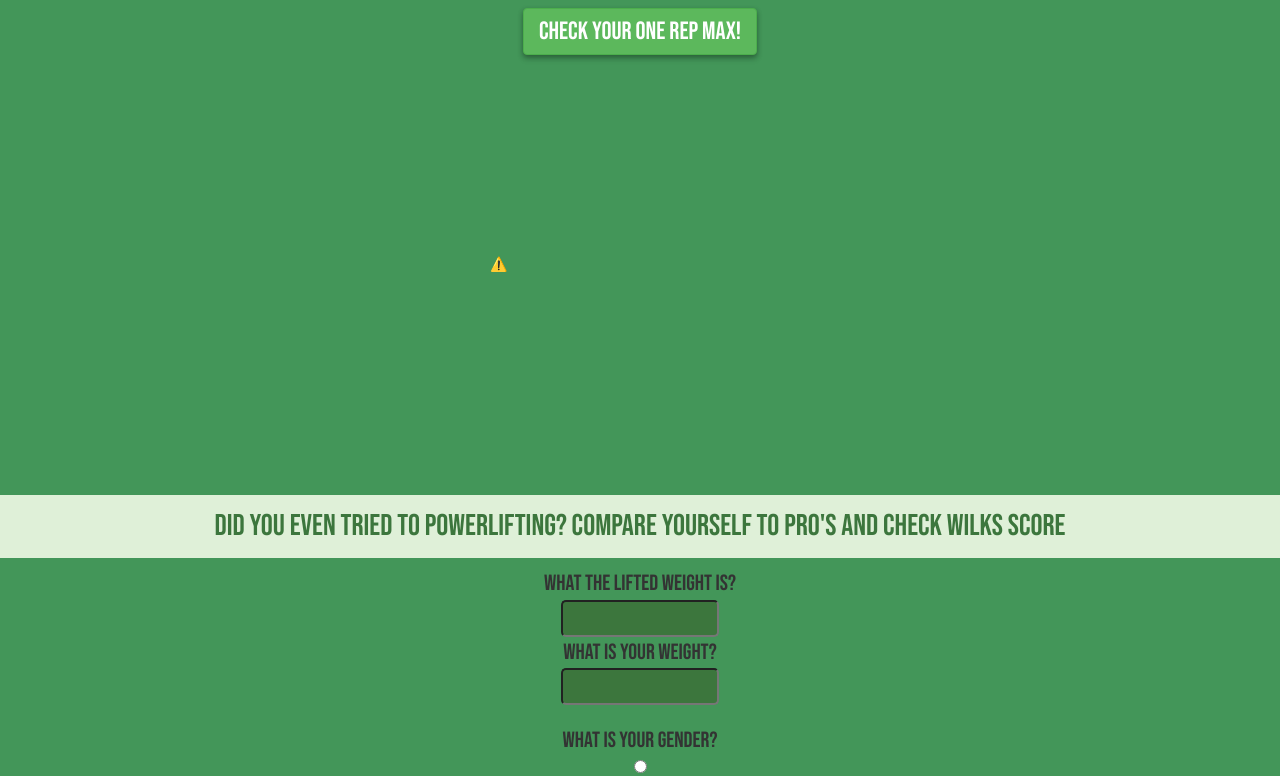
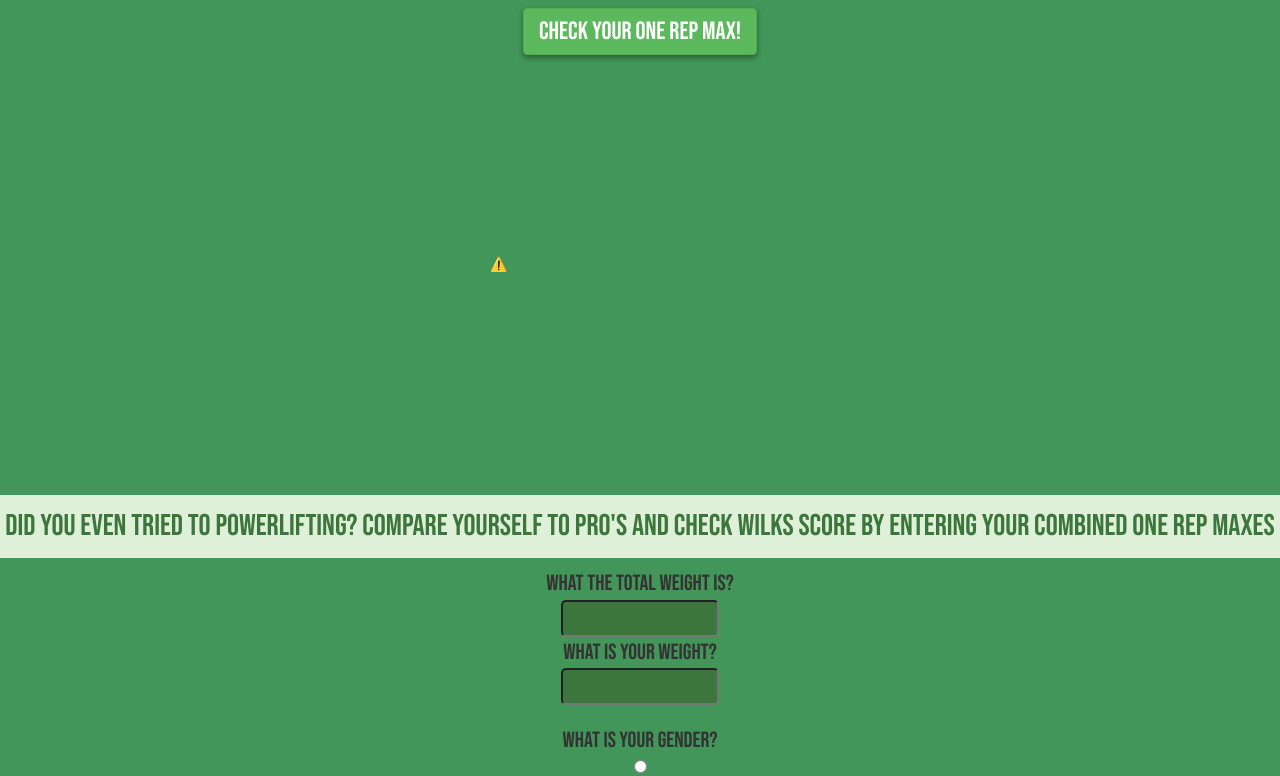
Before and after one commit to NorbertHartlep/Maximum-weight-lifted-and-wilks-score-calculator-for-powerlifting, a plain HTML site: page index.html in a window 1280 px wide. Shown: the part 382-1158 px from the top of the page. Drawn offline with nearby package versions, Linux system fonts and the light colour scheme; no server answers.

Commit message:
Update index.html

```diff
--- a/index.html
+++ b/index.html
@@ -58,8 +58,8 @@
     <lottie-player src="https://assets1.lottiefiles.com/packages/lf20_ocusgcsp.json"  mode="bounce" background="transparent"  speed="1.5" loop class="anim1" autoplay></lottie-player>
 </div>
     <div id="wilks">
-        <h2 class="bottomh2">Did you even tried to powerlifting? compare yourself to pro's and check wilks score</h2>
-        <div class="descr"> What the lifted weight is?</div>
+        <h2 class="bottomh2">Did you even tried to powerlifting? compare yourself to pro's and check wilks score by entering your combined one rep maxes</h2>
+        <div class="descr"> What the total weight is?</div>
         <input type="text" class="weight2" id="weight2">
         <div class="descr"> What is your weight?</div>
         <input type="text" class="bw" id="bw"><br><br>
```
